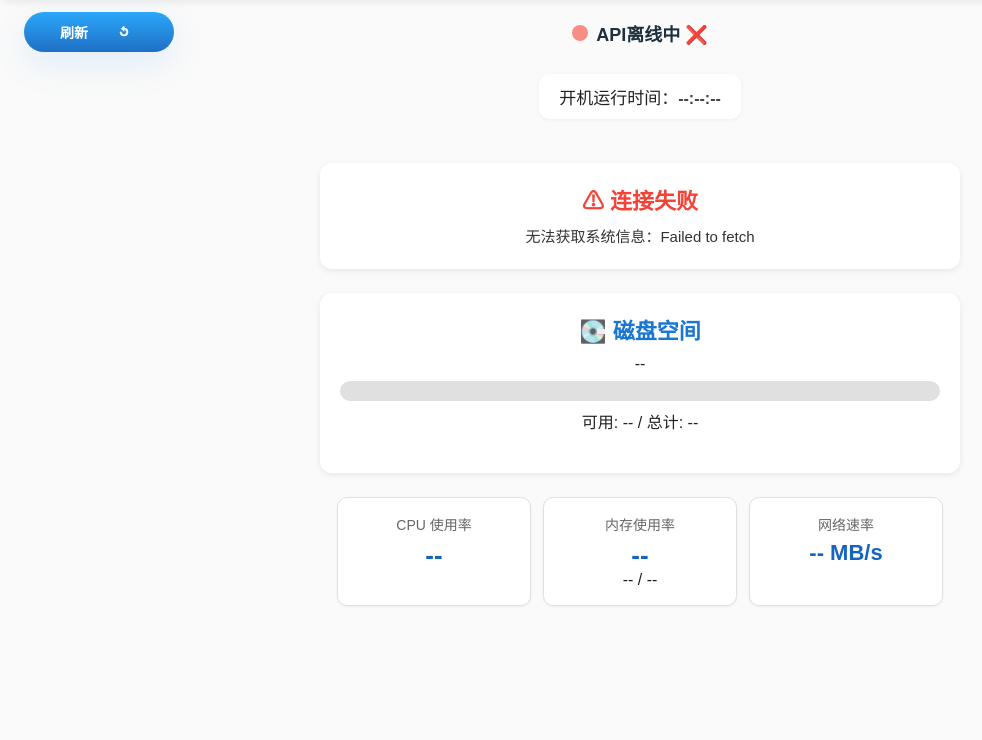
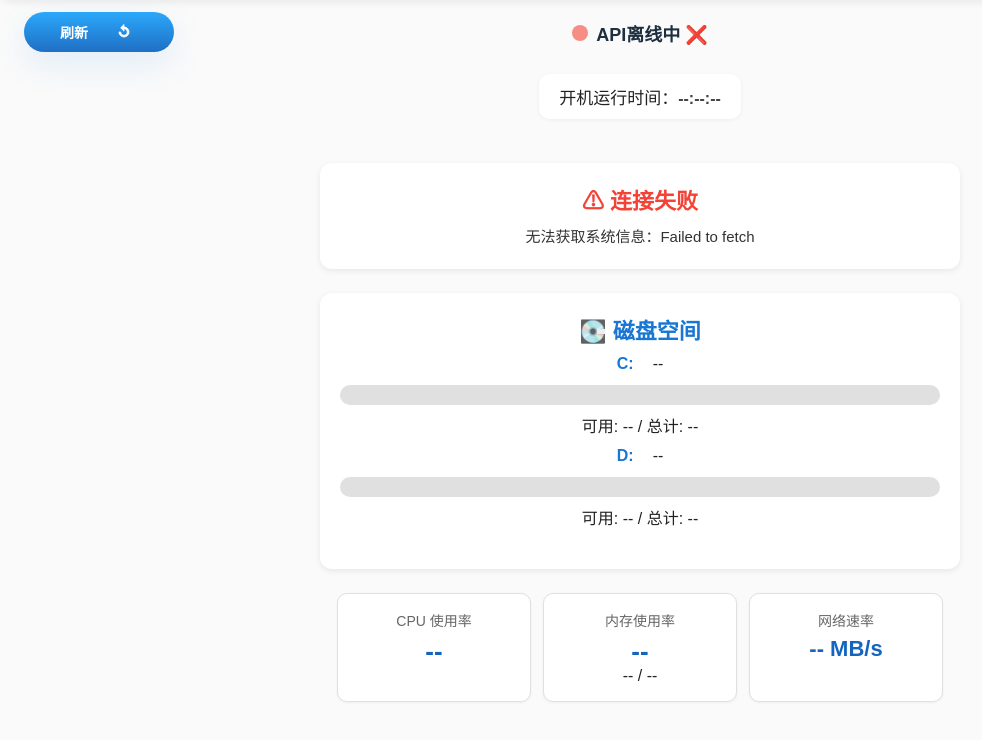
Before and after one commit to chemM0/HUNGRY_M0-Website, a PHP site: page /watchmedo.html in a window 1280 px wide. Shown: the part 60-800 px from the top of the page, without its empty margins (0-982 px from the left). Run offline with PHP 8.4, Linux system fonts and the light colour scheme.

Commit message:
自动更新

```diff
--- a/JavaScript/API.js
+++ b/JavaScript/API.js
@@ -232,6 +232,18 @@ async function fetchSystem() {
                 const avail = safeNumber(diskInfo.available_space, 0);
                 const used = Math.max(0, total - avail);
                 const usedPct = total > 0 ? (used / total * 100) : 0;
+                // 尝试提取盘符（例如 'C:' 或 '/mnt/c' 等），用于显示在名称前
+                const diskLetterEl = getEl("diskLetter");
+                let diskLetter = '';
+                try {
+                    const mp = String(diskInfo.mount_point || '').toUpperCase();
+                    if (mp && (mp.length >= 1)) {
+                        // Windows 风格 'C:' 或 '/mnt/c' -> 取首字母
+                        const m = mp.replace(/^\/MNT\//, '').replace(/\\\\/g, '');
+                        diskLetter = (m[0] ? (m[0] + ':') : '');
+                    }
+                } catch (ex) {}
+                if (diskLetterEl) diskLetterEl.textContent = diskLetter;
                 setText("diskName", diskInfo.name || diskInfo.mount_point || "磁盘");
                 setText("diskText", `可用: ${formatBytes(avail)} / 总计: ${formatBytes(total)} (已用${usedPct.toFixed(1)}%)`);
                 const fillEl = getEl("diskFill");
@@ -260,6 +272,17 @@ async function fetchSystem() {
                 const availD = safeNumber(diskD.available_space, 0);
                 const usedD = Math.max(0, totalD - availD);
                 const usedPctD = totalD > 0 ? (usedD / totalD * 100) : 0;
+                // D 盘盘符
+                const diskLetterDEl = getEl("diskLetterD");
+                let diskLetterD = 'D:';
+                try {
+                    const mpD = String(diskD.mount_point || '').toUpperCase();
+                    if (mpD && mpD.length >= 1) {
+                        const mD = mpD.replace(/^\/MNT\//, '').replace(/\\\\/g, '');
+                        diskLetterD = (mD[0] ? (mD[0] + ':') : diskLetterD);
+                    }
+                } catch (ex) {}
+                if (diskLetterDEl) diskLetterDEl.textContent = diskLetterD;
                 setText("diskNameD", diskD.name || diskD.mount_point || "D盘");
                 setText("diskTextD", `可用: ${formatBytes(availD)} / 总计: ${formatBytes(totalD)} (已用${usedPctD.toFixed(1)}%)`);
                 const fillElD = getEl("diskFillD");
--- a/css/overrides.css
+++ b/css/overrides.css
@@ -274,7 +274,7 @@ body.dark, html.dark{ transition: background-color 260ms ease, color 260ms ease;
 /* 确保文本与图标在彩色背景下可见，并强制文本居中 */
 #refreshBtn .refresh-btn__text{ color: #fff !important; transform: none !important; margin:0 !important; padding:0 !important; display:inline-flex !important; align-items:center !important; justify-content:center !important; }
 #refreshBtn .refresh-btn__icon{ position: relative !important; transform: none !important; width: 24px !important; height: 24px !important; margin-left:10px !important; }
-#refreshBtn .refresh-btn__icon .svg{ width:16px !important; height:16px !important; fill: #fff !important; stroke: #fff !important; }
+#refreshBtn .refresh-btn__icon .svg{ width:20px !important; height:20px !important; fill: #fff !important; stroke: #fff !important; }
 
 /* 强制缩小用户信息区的联系按钮（提高选择器优先级以覆盖模板默认样式） */
 .card-info-social-icons .social-icon.contact-btn,
@@ -291,6 +291,38 @@ body.dark, html.dark{ transition: background-color 260ms ease, color 260ms ease;
 	align-items: center !important;
 	gap: 8px !important;
 	justify-content: center !important;
+}
+
+/* 磁盘条调整：每个盘独立条目，增加间距并显示盘符 */
+.disk-entry{
+	margin: 10px 0; /* 上下间距 */
+}
+.disk-letter{
+	display:inline-block;
+	width:28px;
+	font-weight:700;
+	margin-right:4px;
+	color:var(--accent, #1976d2);
+	text-align:left;
+}
+
+/* 在较小屏幕上稍微减小盘符宽度，避免换行 */
+@media (max-width: 480px){
+	.disk-letter{ width:22px; margin-right:2px; }
+}
+
+/* 磁盘标题行：盘符与名称同一行显示且不换行 */
+.disk-header{
+	display:inline-flex;
+	align-items:center;
+	justify-content:center;
+	gap:4px;
+	white-space:nowrap; /* 禁止换行 */
+	width:100%;
+	margin-bottom:4px;
+}
+.disk-header #diskName, .disk-header #diskNameD{
+	display:inline-block;
 }
 /* override legacy .contact-btn pill style */
 .card-info-social-icons .social-icon.contact-btn.contact-btn,
--- a/index.html
+++ b/index.html
@@ -1,5 +1,5 @@
 <!DOCTYPE html>
-<html lang="zh" data-last-modified="2025-10-18 13:18:15 +0800">
+<html lang="zh" data-last-modified="2025-10-18 16:54:18 +0800">
 	<head>
 		<meta charset="UTF-8">
 		<meta http-equiv="X-UA-Compatible" content="IE=edge">
@@ -54,7 +54,7 @@
 									<!-- 主页上的夜间模式开关已移除 -->
 									<!-- 姓名与描述：已使用仓库上下文的合理默认（可替换） -->
 									<div class="author-info__name">HUNGRY_M0</div>
-									<div class="author-info__description">当前网页版本：v0.1.4</div>
+									<div class="author-info__description">当前网页版本：v0.1.5</div>
 								</div>
 								<div class="card-info-social-icons is-center">
 									<a class="social-icon social-link contact-btn" href="contact.html" title="联系">
--- a/watchmedo.html
+++ b/watchmedo.html
@@ -51,11 +51,27 @@
 			<div class="focus-title">💽 磁盘空间</div>
 			<div class="disk-details">
 				<!-- 主磁盘（第一个磁盘） -->
-				<div id="diskName">--</div>
-				<div class="disk-bar">
-					<div id="diskFill" class="disk-fill"></div>
+				<div class="disk-entry">
+					<div class="disk-header">
+						<span class="disk-letter" id="diskLetter">C:</span>
+						<div id="diskName">--</div>
+					</div>
+					<div class="disk-bar">
+						<div id="diskFill" class="disk-fill"></div>
+					</div>
+					<div id="diskText">可用: -- / 总计: --</div>
 				</div>
-				<div id="diskText">可用: -- / 总计: --</div>
+				<!-- D 盘卡片（已恢复） -->
+				<div class="disk-entry">
+					<div class="disk-header">
+						<span class="disk-letter" id="diskLetterD">D:</span>
+						<div id="diskNameD">--</div>
+					</div>
+					<div class="disk-bar">
+						<div id="diskFillD" class="disk-fill"></div>
+					</div>
+					<div id="diskTextD">可用: -- / 总计: --</div>
+				</div>
 				<!-- D 盘子条目（已移除） -->
 			</div>
 		</div>
```
Also changed, not shown: 1 other file.
